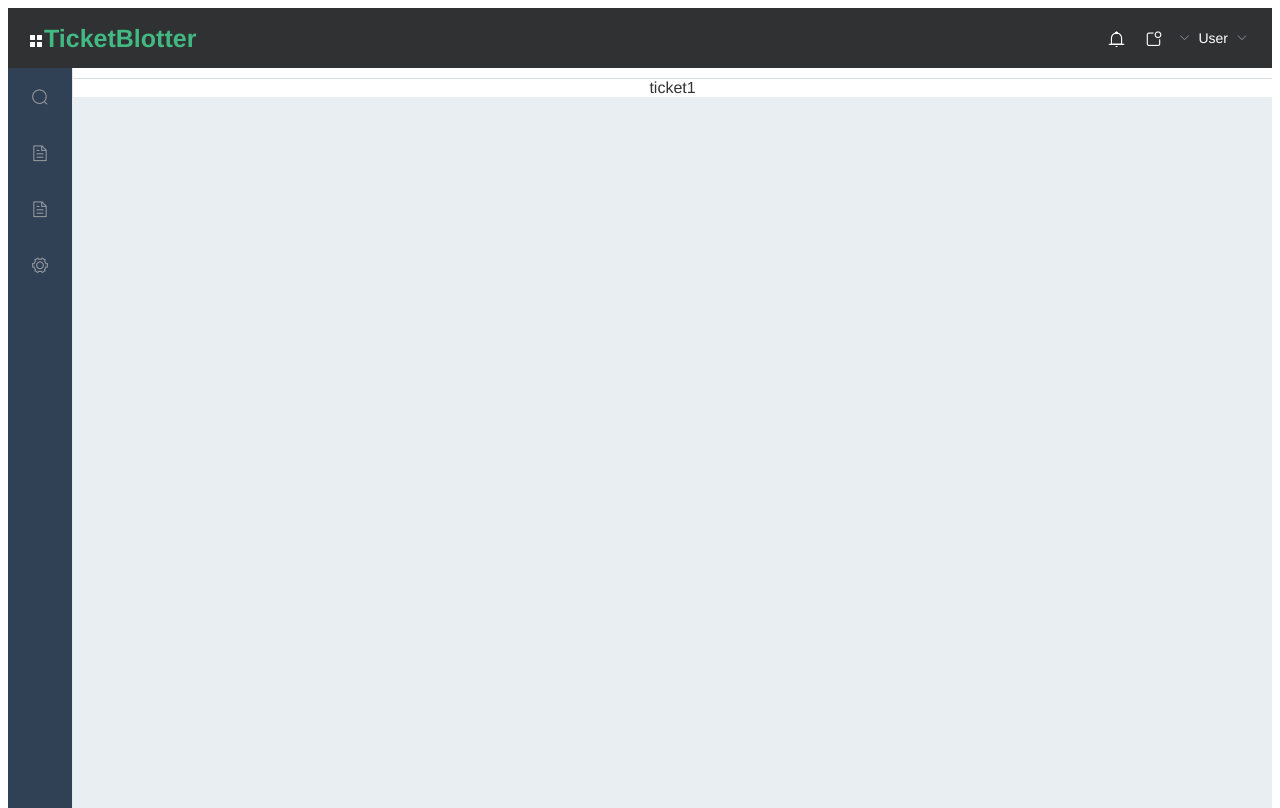
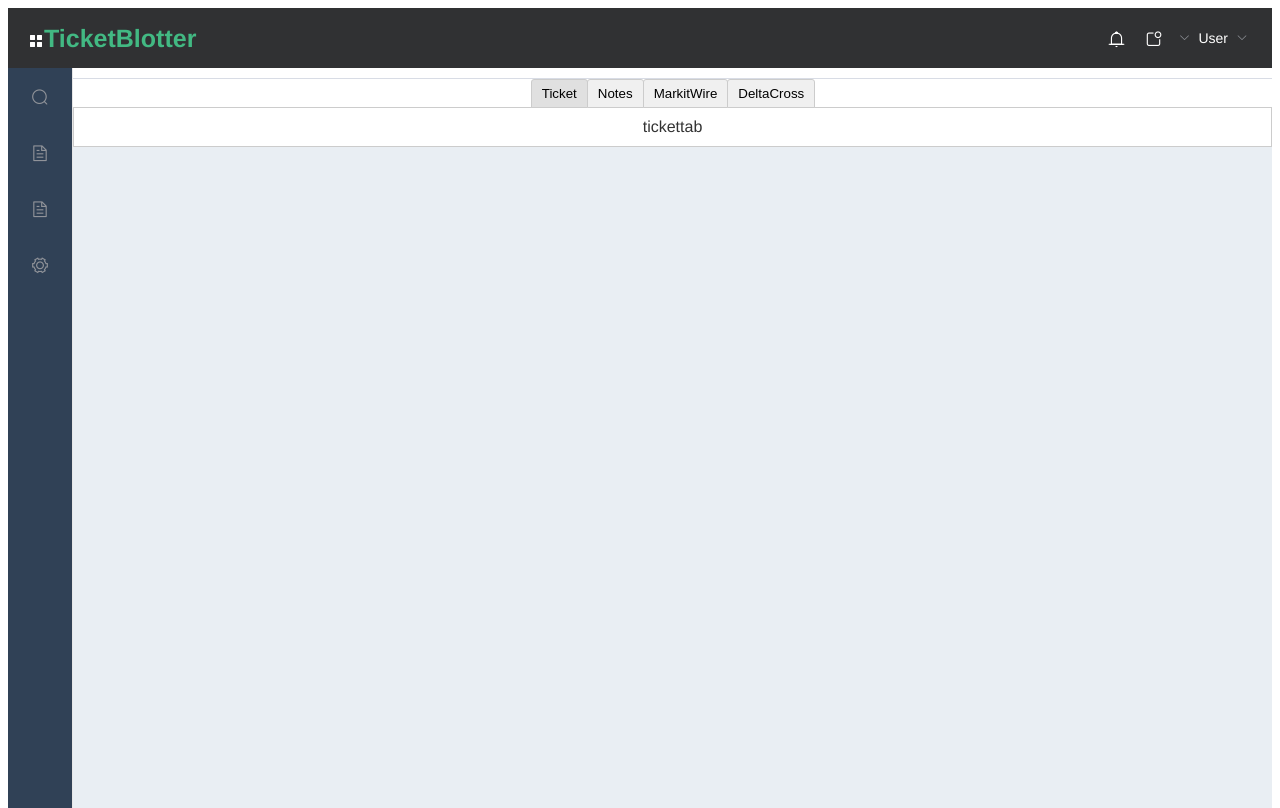
Before and after one commit to OrangecatAntony/TicketBlotter, a Vue app: page /addticket/ticket/1 in a window 1280 px wide. Built offline with nearby package versions, Linux system fonts and the light colour scheme; what vue-resource would draw is missing.

Commit message:
the content of ticket tab

```diff
--- /dev/null
+++ b/src/components/DeltaCross.vue
@@ -0,0 +1,10 @@
+<template>
+  <div class="mian-content">
+  DeltaCross
+  </div>
+</template>
+<script>
+ export default {
+  name: 'tab-deltacross'
+ }
+ </script>
--- /dev/null
+++ b/src/components/MarkitWireTab.vue
@@ -0,0 +1,10 @@
+<template>
+  <div class="mian-content">
+   MarkitWireTab
+  </div>
+</template>
+<script>
+ export default {
+  name: 'tab-markitwire'
+ }
+ </script>
--- /dev/null
+++ b/src/components/NotesTab.vue
@@ -0,0 +1,10 @@
+<template>
+  <div class="mian-content">
+    notestab
+  </div>
+</template>
+<script>
+ export default {
+  name: 'tab-notes'
+ }
+ </script>
--- a/src/components/Ticket.vue
+++ b/src/components/Ticket.vue
@@ -1,6 +1,17 @@
 <template>
-  <div class="main-content">
-    ticket1
+  <div id="dynamic-component-demo" class="demo main-content">
+  <button
+    v-for="tab in tabs"
+    v-bind:key="tab"
+    v-bind:class="['tab-button', { active: currentTab === tab }]"
+    v-on:click="currentTab = tab"
+  >{{ tab }}</button>
+ <keep-alive>
+  <component
+    v-bind:is="currentTabComponent"
+    class="tab"
+  ></component>
+</keep-alive>
   </div>
 </template>
 
@@ -11,7 +22,80 @@
 }
 </style>
 <script>
+import TicketTab from './TicketTab'
+import NotesTab from './NotesTab'
+import MarkitWireTab from './MarkitWireTab'
+import DeltaCross from './DeltaCross'
   export default {
-  name: 'Ticket'
-  }
+  name: 'Ticket',
+  data: function () {
+  	return {
+    currentTab: 'Ticket',
+    tabs: ['Ticket', 'Notes', 'MarkitWire','DeltaCross']
+    }
+  },
+    components: {
+    "tab-ticket": TicketTab,
+    "tab-notes": NotesTab,
+    "tab-markitwire": MarkitWireTab,
+    "tab-deltacross": DeltaCross
+   },
+  computed: {
+    currentTabComponent: function () {
+      return 'tab-' + this.currentTab.toLowerCase()
+    }
+
+ }
+}
 </script>
+<style scoped>
+.tab-button {
+  padding: 6px 10px;
+  border-top-left-radius: 3px;
+  border-top-right-radius: 3px;
+  border: 1px solid #ccc;
+  cursor: pointer;
+  background: #f0f0f0;
+  margin-bottom: -1px;
+  margin-right: -1px;
+}
+.tab-button:hover {
+  background: #e0e0e0;
+}
+.tab-button.active {
+  background: #e0e0e0;
+}
+.tab {
+  border: 1px solid #ccc;
+  padding: 10px;
+}
+.posts-tab {
+  display: flex;
+}
+.posts-sidebar {
+  max-width: 40vw;
+  margin: 0;
+  padding: 0 10px 0 0;
+  list-style-type: none;
+  border-right: 1px solid #ccc;
+}
+.posts-sidebar li {
+  white-space: nowrap;
+  text-overflow: ellipsis;
+  overflow: hidden;
+  cursor: pointer;
+}
+.posts-sidebar li:hover {
+  background: #eee;
+}
+.posts-sidebar li.selected {
+  background: lightblue;
+}
+.selected-post-container {
+  padding-left: 10px;
+}
+.selected-post > :first-child {
+  margin-top: 0;
+  padding-top: 0;
+}
+</style>
--- /dev/null
+++ b/src/components/TicketTab.vue
@@ -0,0 +1,10 @@
+<template>
+  <div class="mian-content">
+    tickettab
+  </div>
+</template>
+<script>
+ export default {
+  name: 'tab-ticket'
+ }
+ </script>
```
